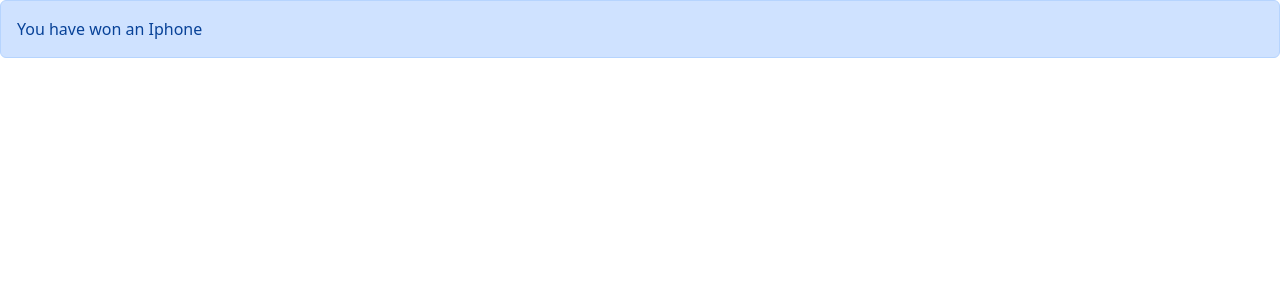
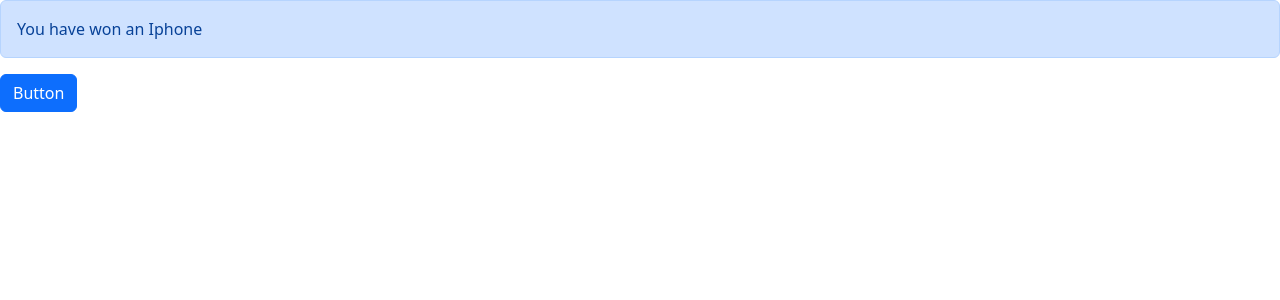
Before and after one commit to AndyyLC/react, a React (Vite) app: page / in a window 1280 px wide. Shown: the top 300 px of the page. Built offline with nearby package versions, Linux system fonts and the light colour scheme.

Commit message:
Added button functionality

```diff
--- a/src/App.tsx
+++ b/src/App.tsx
@@ -1,11 +1,15 @@
 import Alert from "./components/Alert";
+import { Button } from "./components/Button";
 
 function App() {
 
-  return <div>
+  return (<div>
     <Alert>
       You have won an Iphone
     </Alert>
+
+    <Button onClick={() => console.log('Clicked')}>Button</Button>
     </div>
+  );
 }
 export default App;
--- /dev/null
+++ b/src/components/Button.tsx
@@ -0,0 +1,14 @@
+import React from 'react'
+
+interface Props {
+    children: string
+    onClick: ()=> void;
+}
+
+export const Button = ({children, onClick}: Props) => {
+  return (
+    <button className='btn btn-primary' onClick={onClick}> Button </button>
+  )
+}
+
+export default Button
```
